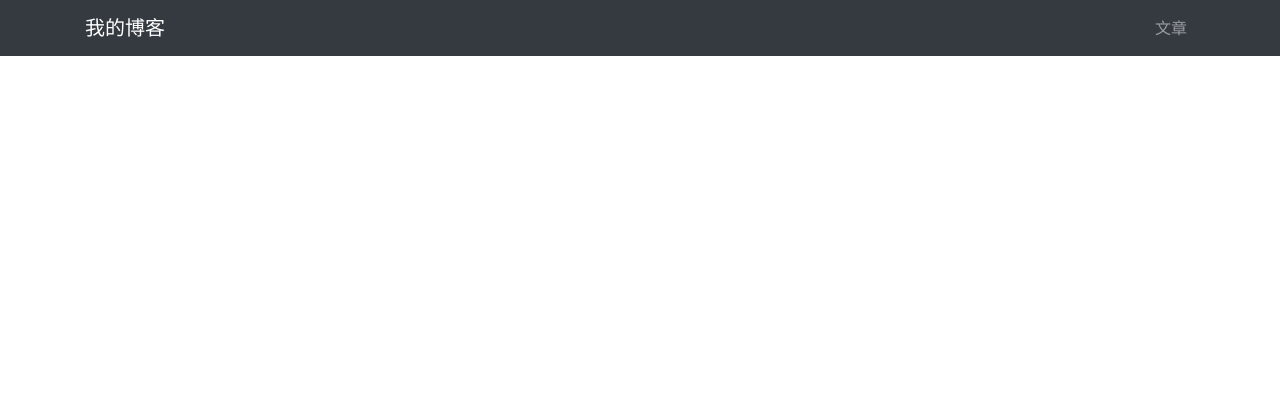
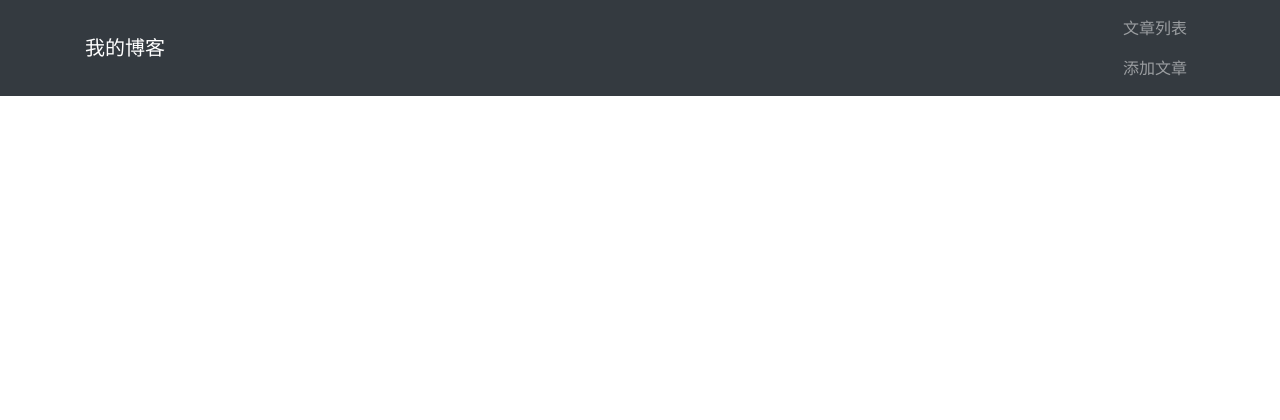
Before and after one commit to FutureSenzhong/djang_demo, a Django app: page /article/article-list/ in a window 1280 px wide. Shown: the top 420 px of the page. Run offline with Django 3.2, Linux system fonts and the light colour scheme; data that the repository does not hold is empty; some libraries are stand-ins or nearby versions.

Commit message:
在博客页面添加文章编写url

```diff
--- a/templates/header.html
+++ b/templates/header.html
@@ -11,7 +11,8 @@
         <!-- 条目  前面的article是在项目根目录的urls.py中定义的app的名称
             后面的article_list是在app中的urls.py中定义的具体的路由地址 -->
         <li class="nav-item">
-          <a class="nav-link" href="{% url 'article:article_list' %}">文章</a>
+          <a class="nav-link" href="{% url 'article:article_list' %}">文章列表</a>
+          <a class="nav-link" href="{% url 'article:article_create' %}">添加文章</a>
         </li>
       </ul>
     </div>
```
